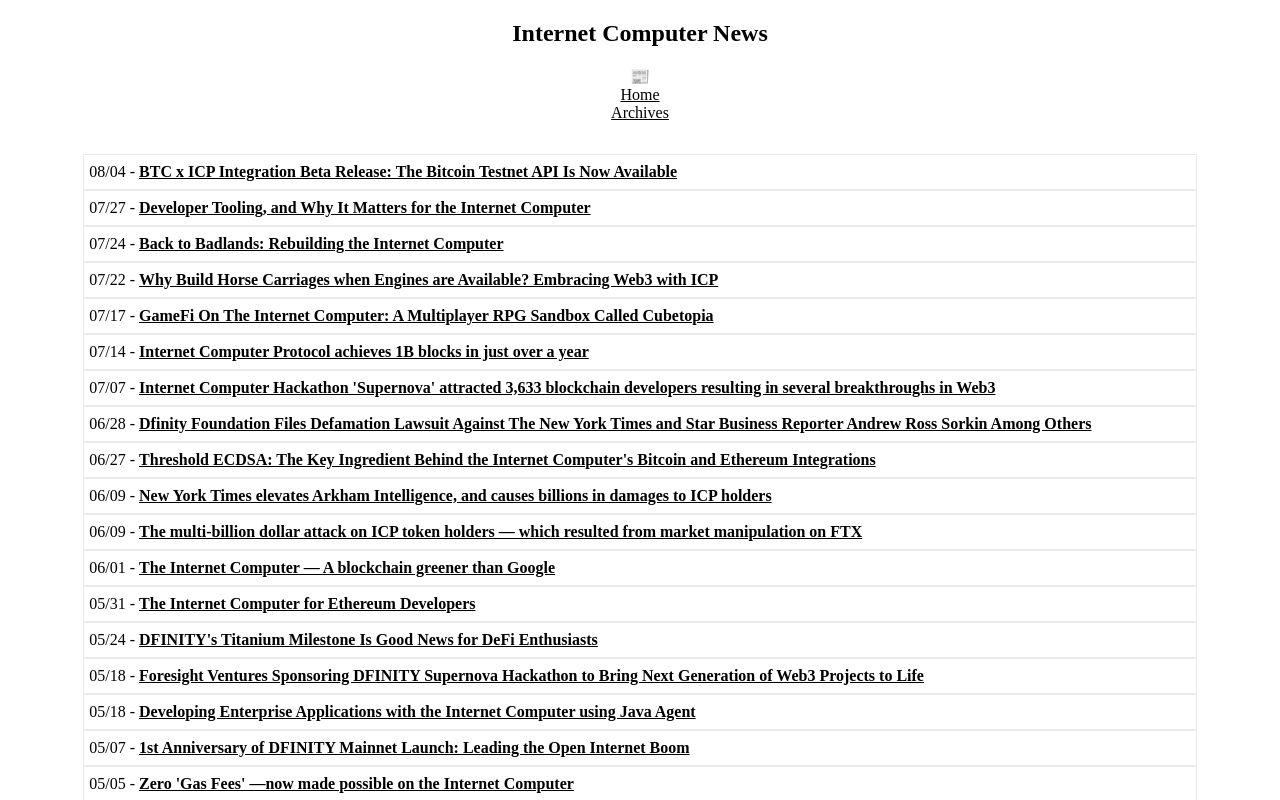
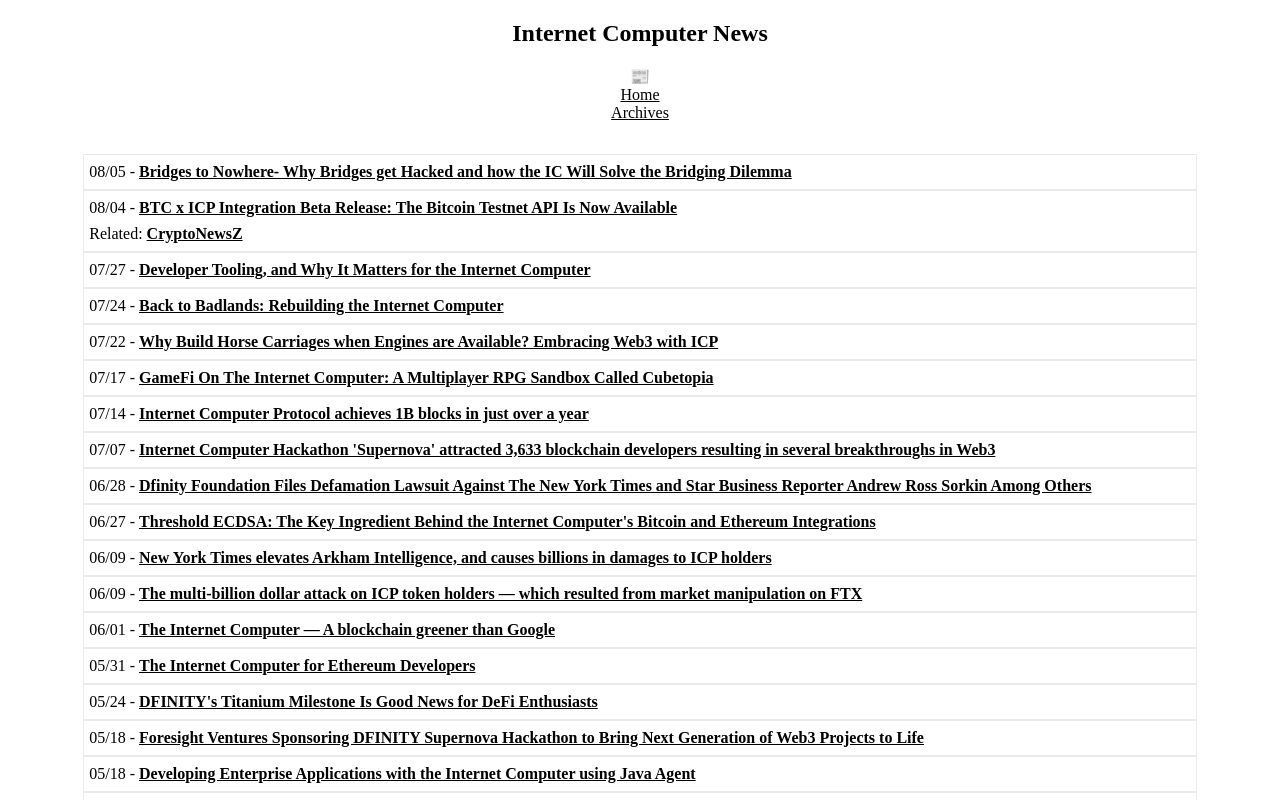
Before and after one commit to rjlucasm/ictoday, a Next.js app: page /news/2022 in a window 1280 px wide. Shown: the top 800 px of the page. Built offline with nearby package versions, Linux system fonts and the light colour scheme.

Commit message:
News 08/05

```diff
--- a/pages/news/2022.js
+++ b/pages/news/2022.js
@@ -19,8 +19,13 @@ export default function News22() {
             <Link href="/archive"><a style={{ color: 'inherit' }}>Archives</a></Link>
 
             <div className="pagesgrid">
+            <div className="pagescard">08/05 -&nbsp;
+                <a href="https://www.blog.infinityswap.one/bridges-to-nowhere-why-bridges-get-hacked-and-how-the-ic-will-solve-the-bridging-dilemma/" target="_blank" rel="noopener noreferrer">Bridges to Nowhere- Why Bridges get Hacked and how the IC Will Solve the Bridging Dilemma</a>
+            </div>
             <div className="pagescard">08/04 -&nbsp;
                 <a href="https://medium.com/dfinity/btc-icp-integration-beta-release-the-bitcoin-testnet-api-is-now-available-bab84c378c1e" target="_blank" rel="noopener noreferrer">BTC x ICP Integration Beta Release: The Bitcoin Testnet API Is Now Available</a>
+                <p>Related:&nbsp;
+                <a href="https://www.cryptonewsz.com/dfinity-r-and-d-team-announces-btc-icp-integration-beta-release/" target="_blank" rel="noopener noreferrer">CryptoNewsZ</a></p>
             </div>
             <div className="pagescard">07/27 -&nbsp;
                 <a href="https://medium.com/dfinity/developer-tooling-and-why-it-matters-for-the-internet-computer-c49779ce8fea" target="_blank" rel="noopener noreferrer">Developer Tooling, and Why It Matters for the Internet Computer</a>
```
